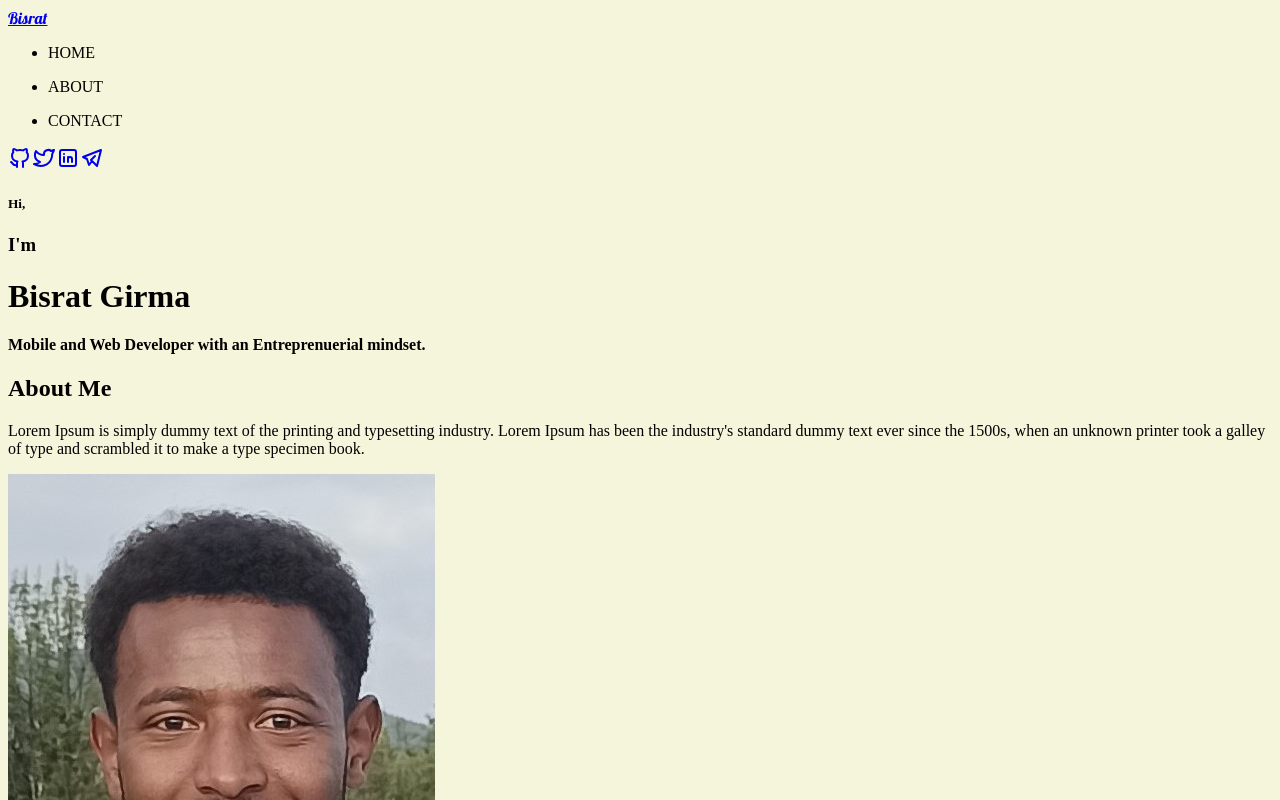
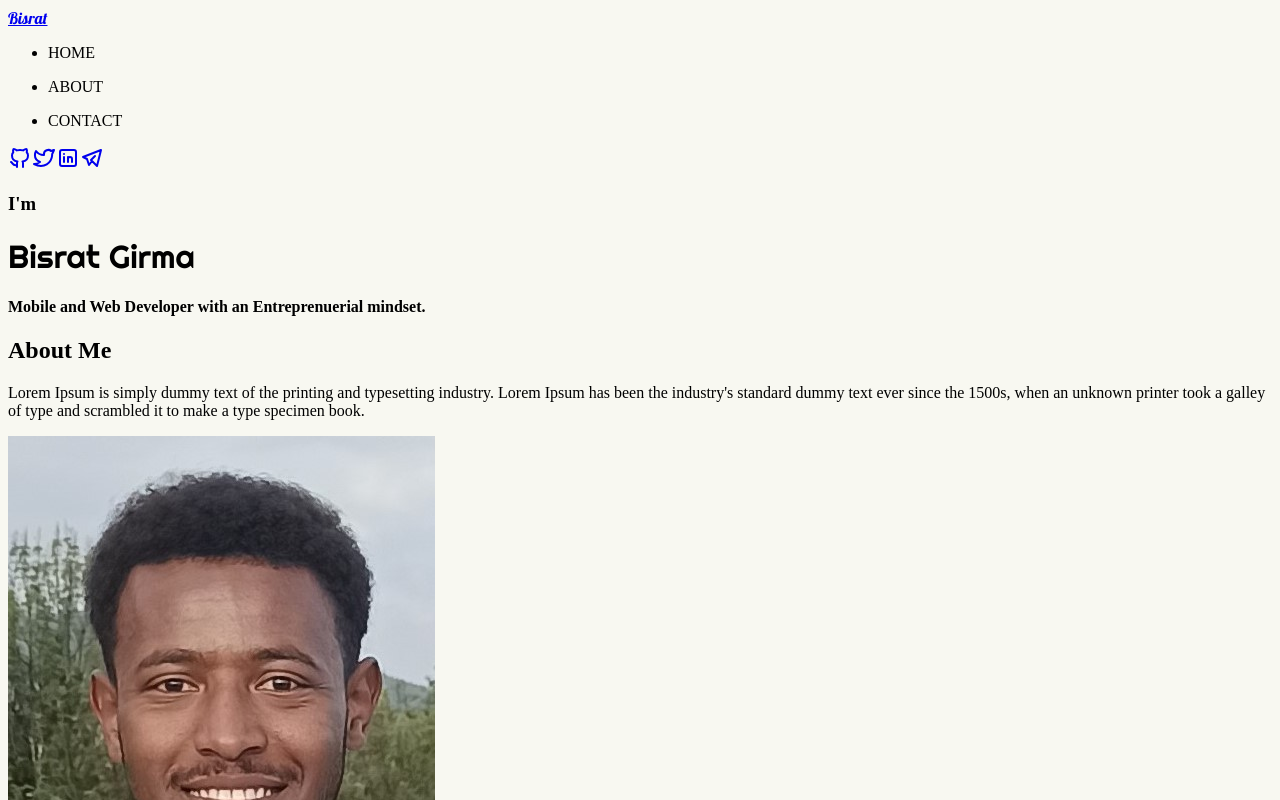
Before and after one commit to BisratGirma/portfolio-next, a Next.js app: page / in a window 1280 px wide. Shown: the top 800 px of the page. Built offline with nearby package versions, Linux system fonts and the light colour scheme.

Commit message:
fix: Hero

```diff
--- a/components/Header.tsx
+++ b/components/Header.tsx
@@ -17,7 +17,7 @@ interface Props {
 
 export const Header = ({ navs, links }: Props) => {
   return (
-    <header className=" w-screen flex justify-between items-center pt-5 px-28 bg-white  backdrop-blur-md text-black">
+    <header className=" w-full flex justify-between items-center pt-5 px-28 bg-white  backdrop-blur-md text-black">
       <div id="logo" className={lobster.className}>
         <Link href="#" className="text-4xl ">
           Bisrat
--- a/components/Hero.tsx
+++ b/components/Hero.tsx
@@ -1,13 +1,19 @@
 import React from "react";
+import { Righteous } from "@next/font/google";
+
+const righteous = Righteous({
+  weight: "400",
+  subsets: ["latin"],
+});
 
 export const Hero = () => {
   return (
-    <div className="w-11/12 h-[600px] flex justify-center">
+    <div className="w-full h-[600px] flex justify-center items-center border-[1px solid red]">
 
-        <div className=" h-[550px] w-full p-6 rounded-md bg-opacity-90 flex flex-col justify-center items-start bg-white">
-          <h5>Hi,</h5>
-          <div className="flex items-end" ><h3>I&apos;m </h3> <h1 className="text-6xl ">Bisrat Girma</h1></div>
-          <h4 className="text-2x">
+        <div className=" h-[550px] w-[900px] p-6 m-6 rounded-md bg-opacity-90 flex flex-col justify-center items-start">
+          <h3 className="text-3xl pl-3" >I&apos;m</h3>
+          <h1 className={righteous.className} ><span className="text-9xl">Bisrat Girma</span></h1>
+          <h4 className="text-4xl pl-3">
             Mobile and Web Developer with an Entreprenuerial
             mindset.
           </h4>
--- a/styles/globals.css
+++ b/styles/globals.css
@@ -1,5 +1,5 @@
 body {
-  background-color: #f5f5dc;
+  background-color: #f8f8f1;
 }
 
 .wave {
```
